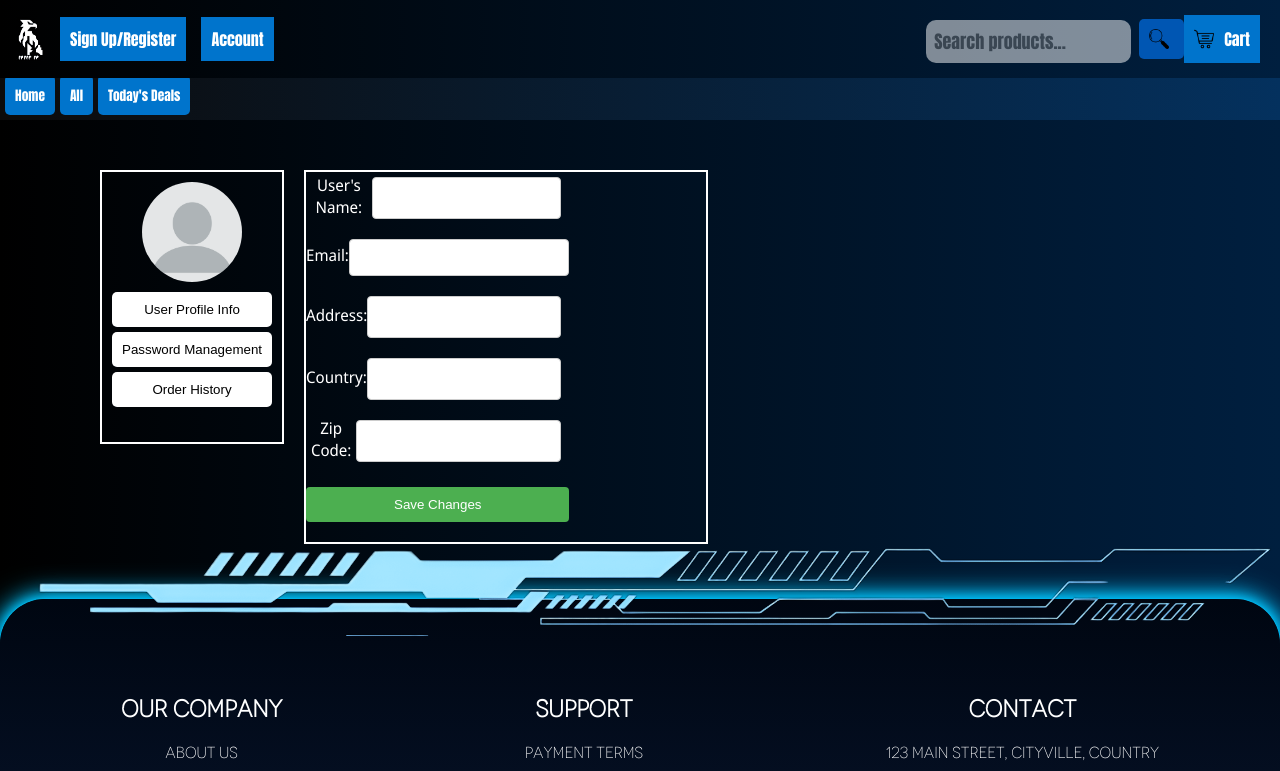
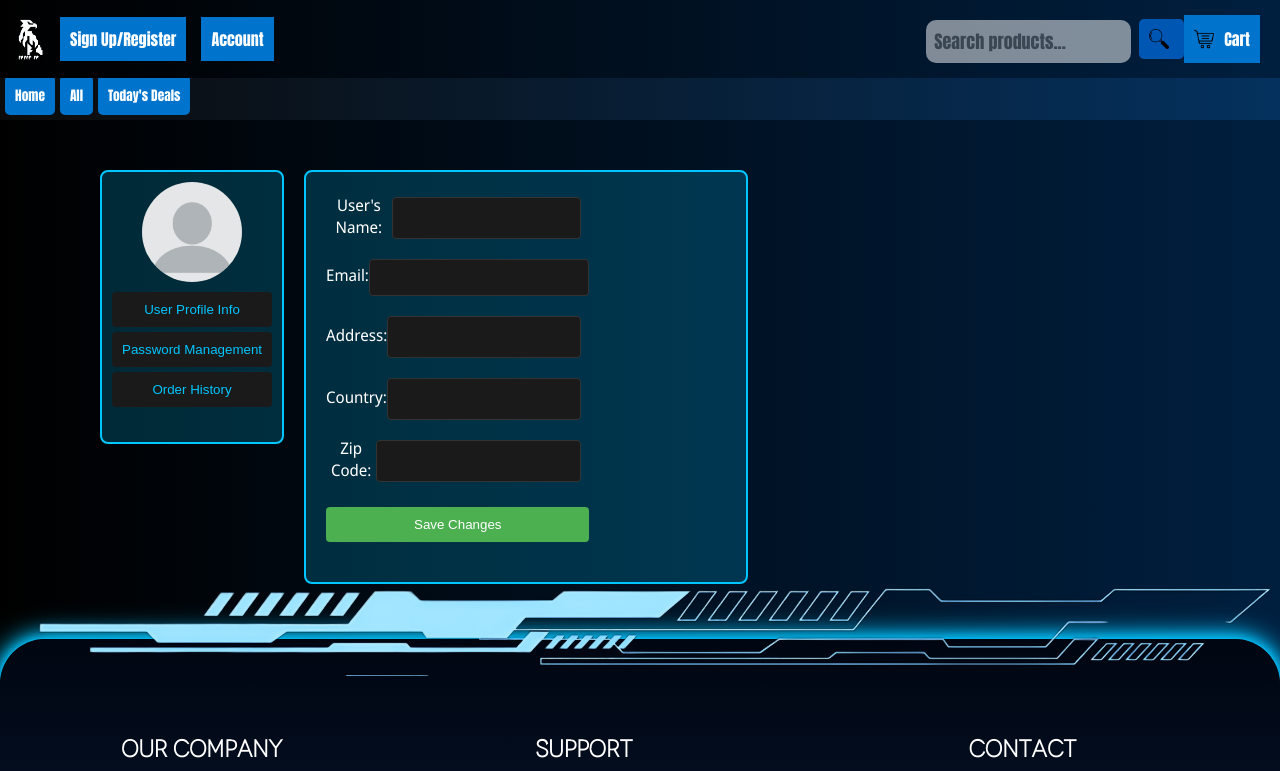
Before and after one commit to Tonsofnamesz/UAS-PTI, a React (Create React App) app: page /account in a window 1280 px wide. Shown: the top 771 px of the page. Built offline with nearby package versions, Linux system fonts and the light colour scheme.

Commit message:
Updated the Account CSS and other minor changes

```diff
--- a/src/Account.css
+++ b/src/Account.css
@@ -1,5 +1,3 @@
-/* Account.css */
-
 .Account {
   display: flex;
   flex-direction: column;
@@ -23,8 +21,10 @@
   display: flex;
   flex-direction: column;
   align-items: center;
-  border: 2px solid white;
+  border: 2px solid #00c6ff; /* CyberPunk blue color */
   padding: 10px;
+  background-color: rgba(0, 198, 255, 0.2); /* Light blue background */
+  border-radius: 8px;
 }
 
 .pfp {
@@ -36,7 +36,7 @@
 
 .ProfileContainerTopLeft h1 {
   margin: 0;
-  color: white;
+  color: #00c6ff; /* CyberPunk blue color */
 }
 
 .NavbarBelowProfileContainerLeft {
@@ -55,20 +55,24 @@
 .profileButtons button {
   padding: 10px;
   margin-bottom: 5px;
-  background-color: white;
-  color: black;
+  background-color: #1a1a1a; /* Dark background */
+  color: #00c6ff; /* CyberPunk blue color */
   border: none;
   cursor: pointer;
+  border-radius: 4px;
 }
 
 .profileButtons button:hover {
-  background-color: #f0f0f0;
+  background-color: #333; /* Darker background on hover */
 }
 
 .RightSideAccountContainer {
   display: flex;
   margin-top: 20px;
-  border: 2px solid white;
+  border: 2px solid #00c6ff; /* CyberPunk blue color */
+  background-color: rgba(0, 198, 255, 0.2); /* Light blue background */
+  border-radius: 8px;
+  padding: 20px;
 }
 
 .NavContentsContainerRight {
@@ -93,21 +97,23 @@
   width: 100%;
   padding: 10px;
   box-sizing: border-box;
-  border: 1px solid #ccc;
+  border: 1px solid #333; /* Dark border */
   border-radius: 4px;
-  margin-top: 5px; /* Add a little margin for spacing between input fields */
+  background-color: #1a1a1a; /* Dark background */
+  color: white;
+  margin-top: 5px;
 }
 
 .NavContentsContainerRight button {
-  background-color: #4caf50;
+  background-color: #4caf50; /* Green color */
   color: white;
   padding: 10px 15px;
   border: none;
   border-radius: 4px;
   cursor: pointer;
-  margin-top: 10px; /* Add margin to separate the button from the inputs */
+  margin-top: 10px;
 }
 
 .NavContentsContainerRight button:hover {
-  background-color: #45a049;
+  background-color: #45a049; /* Darker green color on hover */
 }
--- a/src/App.css
+++ b/src/App.css
@@ -354,23 +354,6 @@
   cursor: pointer;
 }
 
-.ElementAboveFeatured{
-    display: flex;
-    align-items: flex-start;
-    justify-content: flex-start;
-    position: absolute;
-    top: 1;
-    z-index: 1;
-    width: 65%;
-    top: 124%;
-    left: -10%;
-}
-
-.ElementAboveFeatured img{
-  width: 100%;
-  height: 95px;
-}
-
 .ElementAboveRecommended{
   display: flex;
   align-items: flex-start;
--- a/src/Footer.js
+++ b/src/Footer.js
@@ -23,7 +23,6 @@
         <li><a href="/payment-terms">Payment Terms</a></li>
         <li><Link to="/return-refund-policies">Return & Refund Policies</Link></li>
         <li><a href="/contact-us">Contact Us</a></li>
-        <li><a href="/customer-help">Customer Help</a></li>
       </ul>
     </div>
     <div>
--- a/src/HomePage.js
+++ b/src/HomePage.js
@@ -63,9 +63,6 @@
         <div className="background-section">
         </div>
         <hr class="thick-line" />
-        <div className="ElementAboveFeatured">
-          <img src={ElementAboveFeatured}></img>
-        </div>
         <div className="Featured">Featured</div>
         <div className="itemCardContainer">
         {previewFeutItems.map((item) => (
@@ -81,9 +78,6 @@
             ))}
         </div>
         <hr class="thick-line" />
-        <div className="ElementAboveRecommended">
-          <img src={ElementAboveFeatured}></img>
-        </div>
         <div className="Recommended">Recommended</div>
           <div className="itemCardContainer">
             {previewReccItems.map((item) => (
@@ -98,9 +92,6 @@
             ))}
         </div>
         <hr class="thick-line" />
-        <div className="ElementAboveToday">
-          <img src={ElementAboveFeatured}></img>
-        </div>
           <div className="AllPreview">Today's Deals</div>
           <div className="itemCardContainer">
             {previewAllItems.map((item) => (
--- a/src/components/AboutUS.jsx
+++ b/src/components/AboutUS.jsx
@@ -31,6 +31,30 @@
                     <p className="aboutUsQuote">PIPEBOMB</p>
                 </div>
             </div>
+            <div className="aboutUsContainer">
+                <img src={""} className="aboutUsImage" />
+                <div className="aboutUsInfo">
+                    <h2 className="aboutUsName">Darryl Pratama</h2>
+                    <p className="aboutUsDescription">Tukang Sabun</p>
+                    <p className="aboutUsQuote">PIPEBOMB</p>
+                </div>
+            </div>
+            <div className="aboutUsContainer">
+                <img src={""} className="aboutUsImage" />
+                <div className="aboutUsInfo">
+                    <h2 className="aboutUsName">Duncan Carellius</h2>
+                    <p className="aboutUsDescription">Tukang Sabun</p>
+                    <p className="aboutUsQuote">PIPEBOMB</p>
+                </div>
+            </div>
+            <div className="aboutUsContainer">
+                <img src={""} className="aboutUsImage" />
+                <div className="aboutUsInfo">
+                    <h2 className="aboutUsName">Aditya Putra Sabrina</h2>
+                    <p className="aboutUsDescription">Tukang Sabun</p>
+                    <p className="aboutUsQuote">PIPEBOMB</p>
+                </div>
+            </div>
             <Footer />
         </div>
     )
--- a/src/components/ContactUs.jsx
+++ b/src/components/ContactUs.jsx
@@ -57,11 +57,11 @@
         </select>
 
         <label htmlFor="message">Message</label>
-        <textarea
+        <input
           id="message"
           name="message"
           onChange={handleChange}
-        ></textarea>
+        ></input>
 
         <label htmlFor="captcha">5 + 6 = ?</label>
         <input
```
